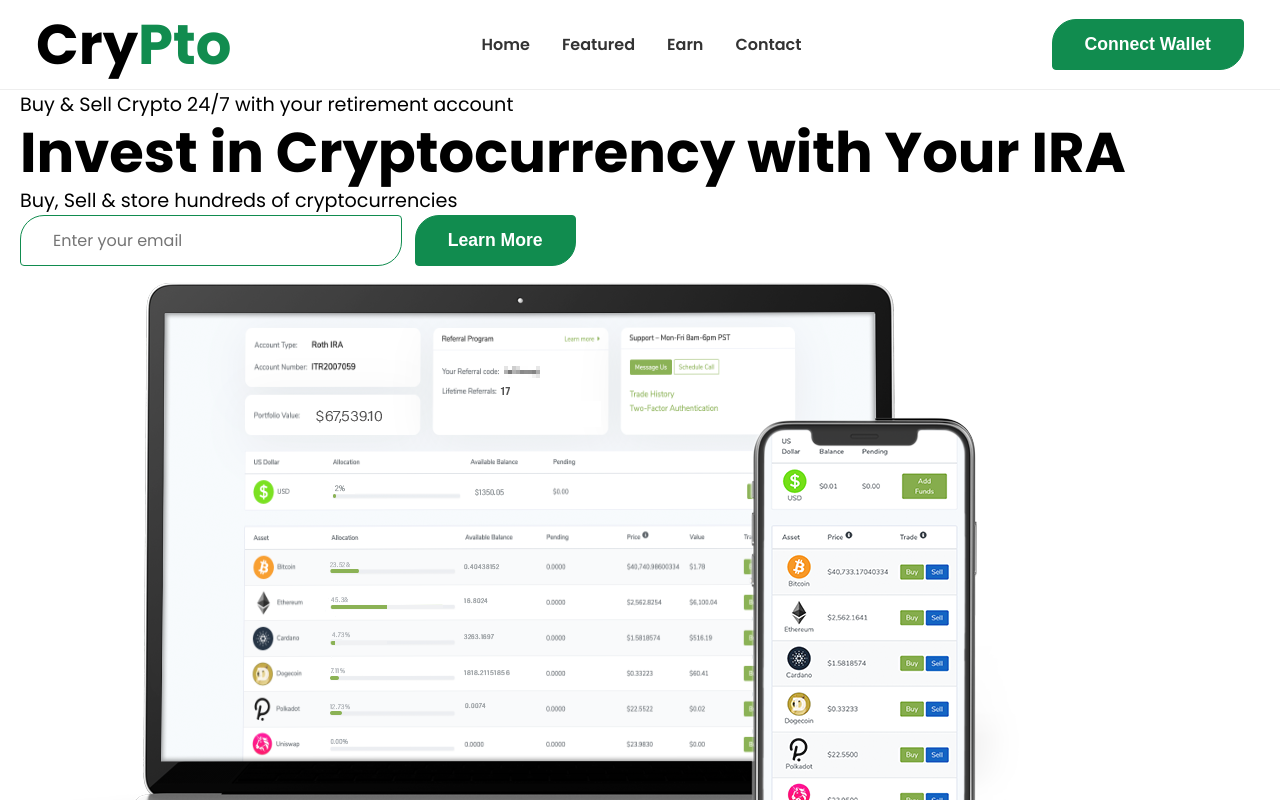
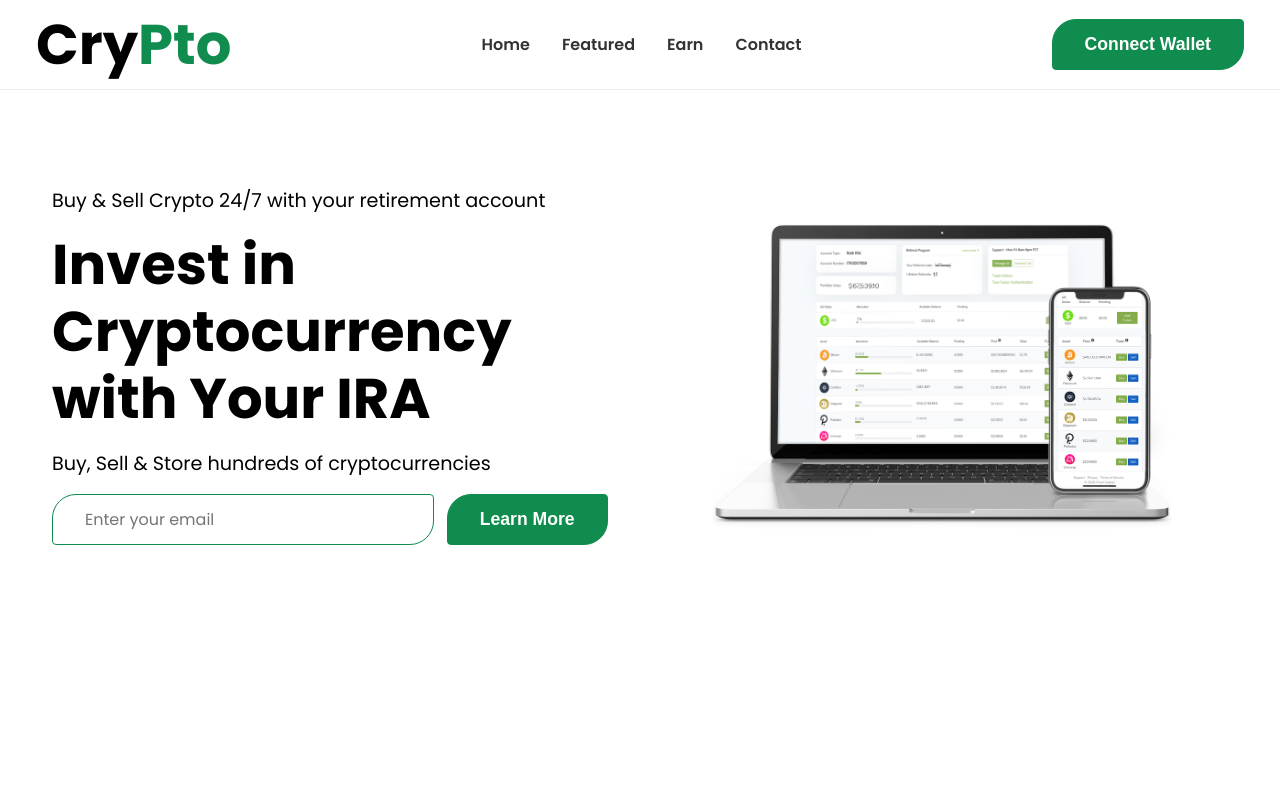
Before and after one commit to ObianuoObi/crypto-app, a React (Create React App) app: page / in a window 1280 px wide. Shown: the top 800 px of the page. Built offline with nearby package versions, Linux system fonts and the light colour scheme.

Commit message:
Hero component styling completed

```diff
--- a/src/Components/Hero.css
+++ b/src/Components/Hero.css
@@ -0,0 +1,41 @@
+.hero .container {
+    display: grid;
+    grid-template-columns: repeat(2, 1fr);
+    margin: 4rem auto;
+    justify-content: center;
+    align-items: center;
+    padding: 1rem;
+}
+
+.hero .left {
+    padding: 1rem;
+}
+
+.hero h1 {
+    padding: 1rem 0;
+}
+
+.hero .input-container {
+    padding: 1rem 0;
+}
+
+.hero .right {
+    padding: 1rem;
+}
+
+.hero .img-container {
+    width: 100%;
+    display: flex;
+}
+
+.hero img {
+    max-width: 80%;
+    margin: auto;
+}
+
+@media screen and (max-width: 940px){
+    .hero .container {
+        grid-template-columns: 1fr;
+        margin: 1rem 0;
+    }
+}
--- a/src/Components/Hero.js
+++ b/src/Components/Hero.js
@@ -10,7 +10,7 @@ const Hero = () => {
             <div className='left'>
                 <p>Buy & Sell Crypto 24/7 with your retirement account</p>
                 <h1>Invest in Cryptocurrency with Your IRA</h1>
-                <p>Buy, Sell & store hundreds of cryptocurrencies</p>
+                <p>Buy, Sell & Store hundreds of cryptocurrencies</p>
                 <div className='input-container'>
                     <input type='email' placeholder='Enter your email'/>
                     <button className='btn'>Learn More</button>
@@ -22,7 +22,6 @@ const Hero = () => {
             <div className='right'>
                 <div className='img-container'>
                     <img src={Crypto} alt=''/>
-
                 </div>
                 </div>
         </div>
```
